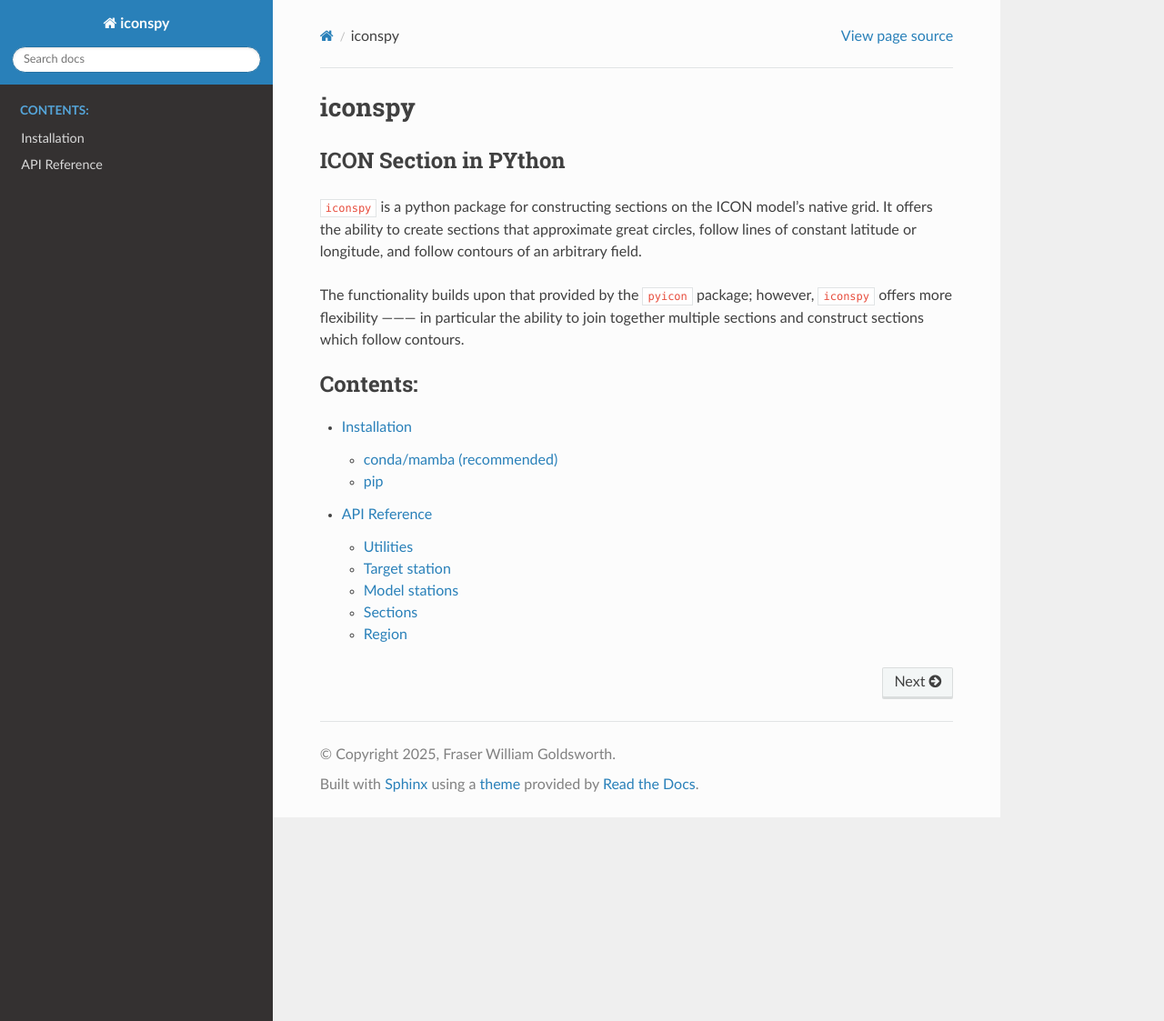
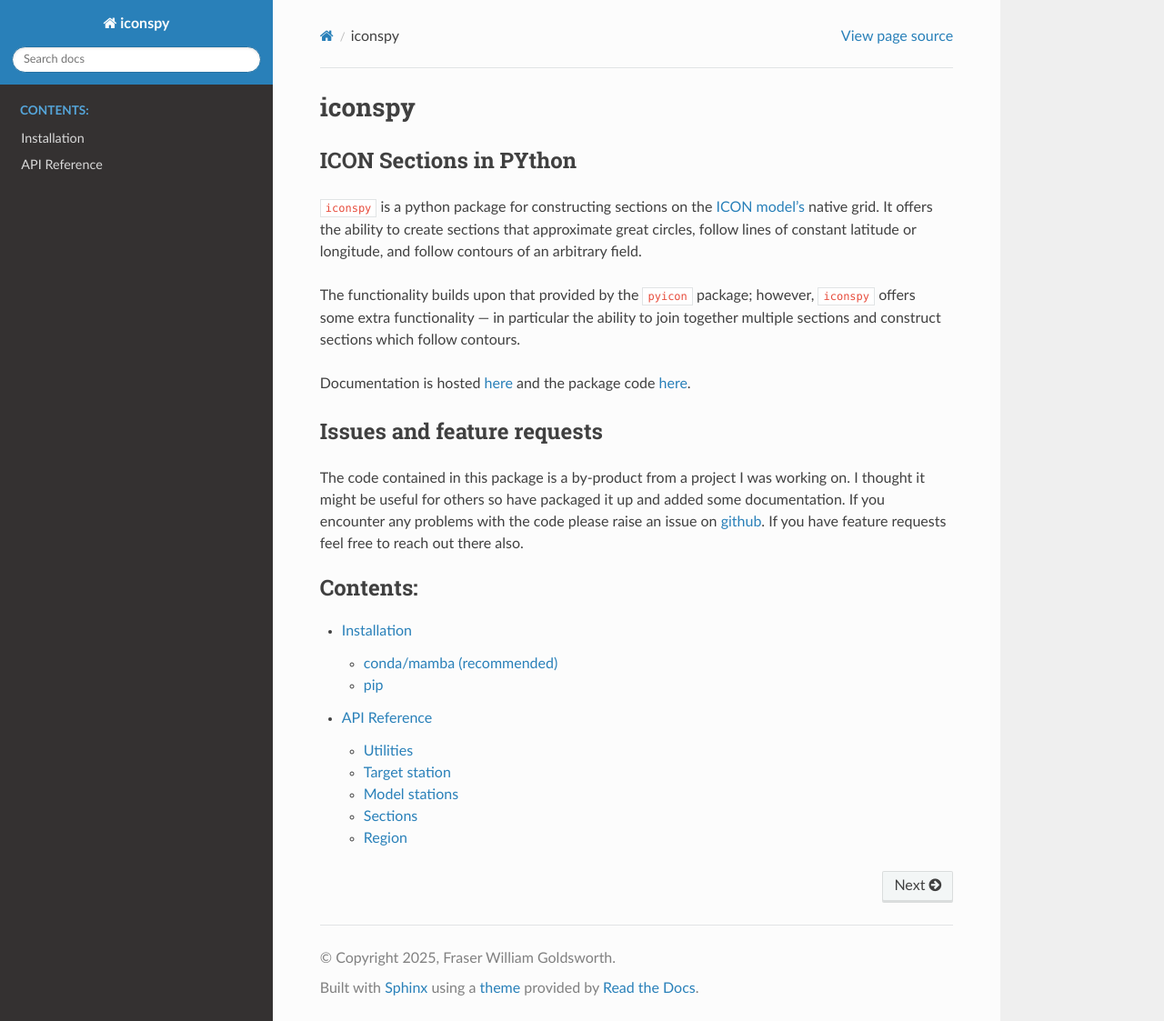
Before and after one commit to fraserwg/iconspy, a Sphinx documentation site: the page built from docs/source/index.rst, in a window 1280 px wide and 1123 px high. Shown: the whole window at 91% size. Built offline with Sphinx 7.4.7 and the Read the Docs theme 3.1.0, drawn with Linux system fonts in a browser that asks for light colours.

Commit message:
updated docs

```diff
--- a/README.md
+++ b/README.md
@@ -1,2 +1,18 @@
 # iconspy
-ICON Sections in PYthon
+
+## ICON Sections in PYthon
+[`iconspy`](https://github.com/fraserwg/iconspy) is a python package for constructing sections on the [ICON model's](https://gitlab.dkrz.de/icon/icon-model) native grid.
+It offers the ability to create sections that approximate great circles, follow lines of constant latitude or longitude,
+and follow contours of an arbitrary field.
+
+The functionality builds upon that provided  by the [`pyicon`](https://gitlab.dkrz.de/m300602/pyicon) package;
+however, `iconspy` offers some extra functionality —
+in particular the ability to join together multiple sections and construct sections which follow contours.
+
+Documentation is hosted [here](https://fraserwg.github.io/iconspy/) and the package code [here](https://github.com/fraserwg/iconspy).
+
+## Issues and feature requests
+The code contained in this package is a by-product from a project I was working on.
+I thought it might be useful for others so have packaged it up and added some documentation.
+If you encounter any problems with the code please raise an issue on [github](https://github.com/fraserwg/iconspy).
+If you have feature requests feel free to reach out there also.
--- a/docs/source/conf.py
+++ b/docs/source/conf.py
@@ -15,6 +15,7 @@ release = '0.1.0'
 # https://www.sphinx-doc.org/en/master/usage/configuration.html#general-configuration
 
 extensions = [
+    'myst_parser',
     'sphinx.ext.autodoc',       # Extracts documentation from docstrings
     'sphinx.ext.napoleon',      # Supports Google- and NumPy-style docstrings
     'sphinx.ext.autosummary',   # Generates summary tables for modules/classes
--- a/docs/source/index.rst
+++ b/docs/source/index.rst
@@ -3,18 +3,8 @@
    You can adapt this file completely to your liking, but it should at least
    contain the root `toctree` directive.
 
-iconspy
-=======
-
-ICON Section in PYthon
-----------------------
-:code:`iconspy` is a python package for constructing sections on the ICON model's native grid.
-It offers the ability to create sections that approximate great circles, follow lines of constant latitude or longitude,
-and follow contours of an arbitrary field.
-
-The functionality builds upon that provided  by the :code:`pyicon` package;
-however, :code:`iconspy` offers more flexibility ———
-in particular the ability to join together multiple sections and construct sections which follow contours.
+.. include:: ../../README.md
+   :parser: myst_parser.docutils_
 
 .. toctree::
    :maxdepth: 2
--- a/environment.yml
+++ b/environment.yml
@@ -22,6 +22,7 @@ dependencies:
   - pygments
   - nbsphinx
   - nbconvert
+  - myst-parser
   # pyicon requirements
   - netcdf4
   - pandas
```
